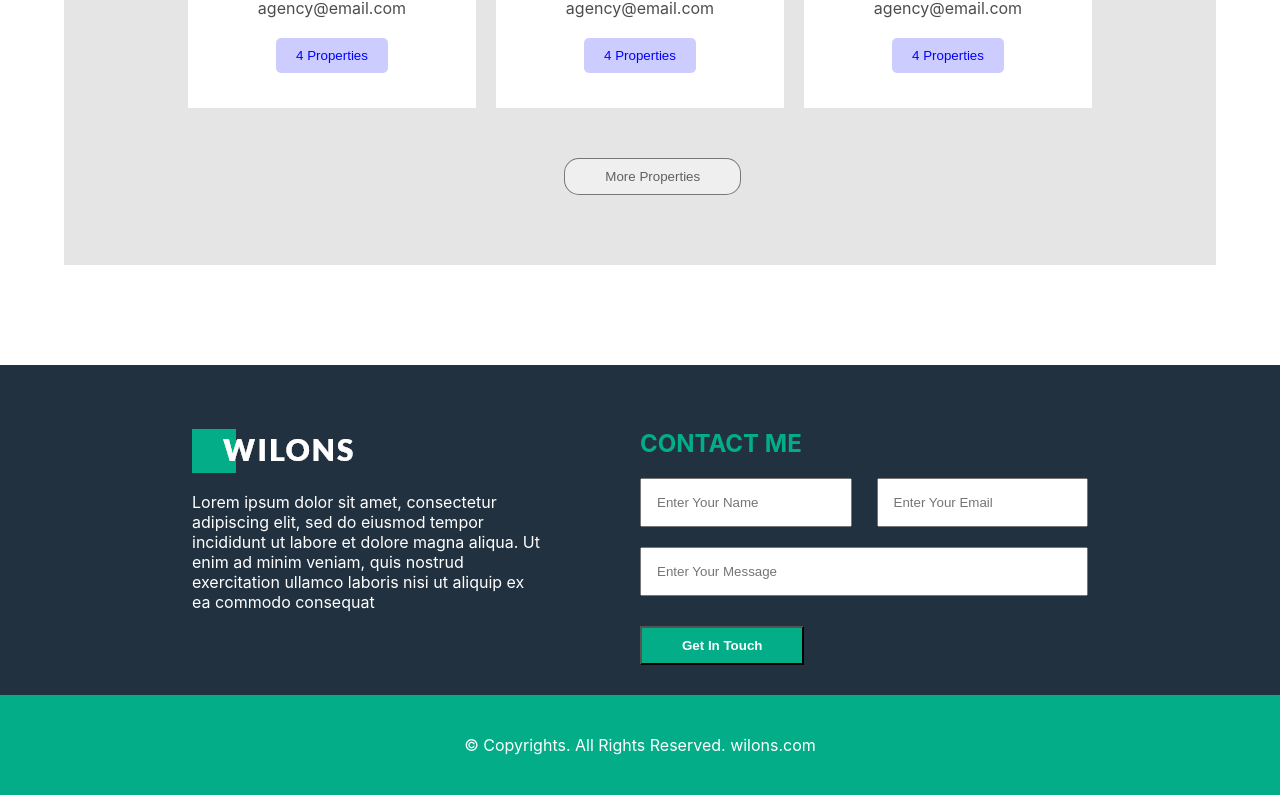
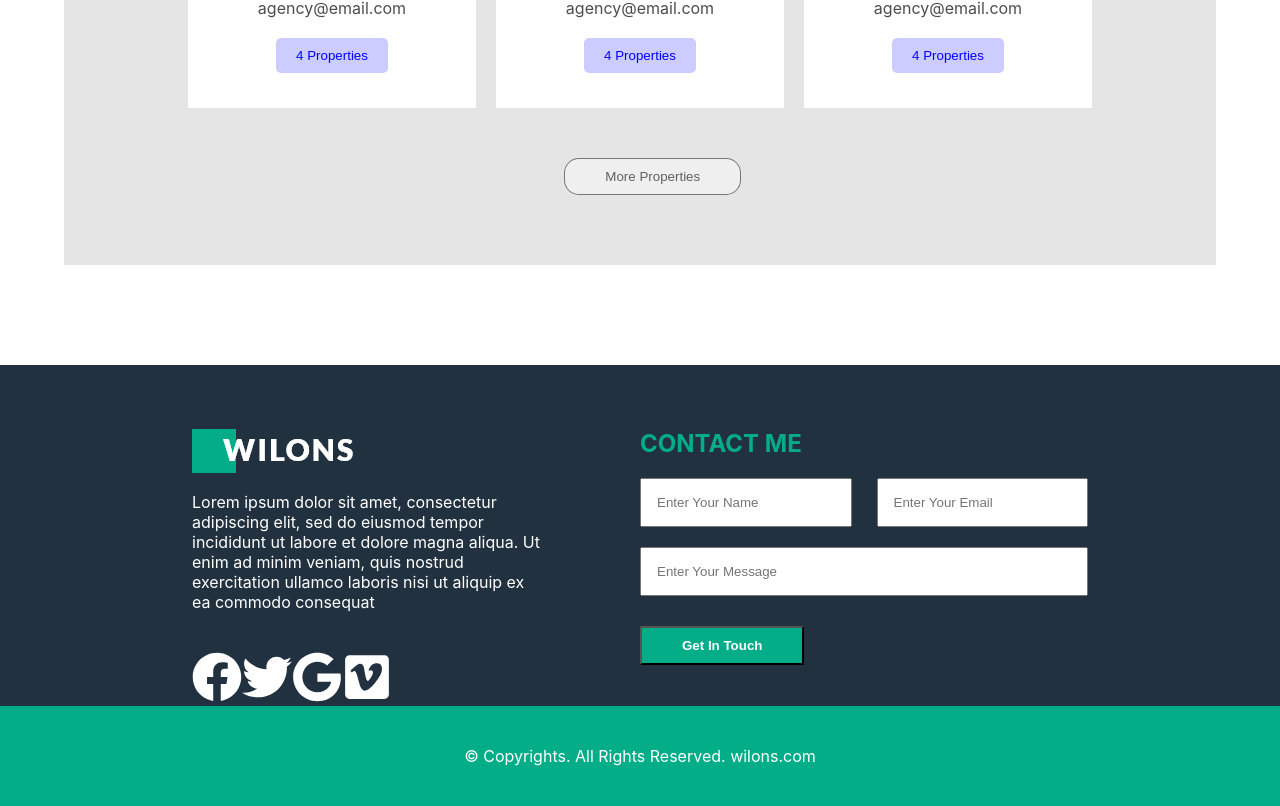
Before and after one commit to Archez-Studio/Wil, a React (Create React App) app: page / in a window 1280 px wide. Shown: the part 2797-3603 px from the top of the page. Built offline with nearby package versions, Linux system fonts and the light colour scheme.

Commit message:
Imported React icons library and added social media icons

```diff
--- a/package.json
+++ b/package.json
@@ -11,7 +11,7 @@
     "@testing-library/user-event": "^12.8.3",
     "react": "^17.0.2",
     "react-dom": "^17.0.2",
-    "react-icons": "^4.2.0",
+    "react-icons": "^4.3.1",
     "react-mdl": "^2.1.0",
     "react-router-dom": "^5.3.0",
     "react-scripts": "4.0.3",
--- a/src/components/HomePage/Contact.js
+++ b/src/components/HomePage/Contact.js
@@ -1,15 +1,44 @@
+import '../../css/contact.css'
+
+import { FaFacebook, FaGoogle, FaTwitter, FaVimeo } from 'react-icons/fa';
+
+import { IconContext } from "react-icons";
+import Logo from '../../assets/Logo.png'
 import React from 'react'
-import '../../css/contact.css'
-import Logo from '../../assets/Logo.png'
 
 const Contact = () => {
     return (
+
         <div className="contact">
             <div className="container-md flex">
                 <div className="wilons-description mid-div">
                     <img src={Logo} alt="logo"/>
+
                     <p style={{padding: '15px 0 40px', marginRight: '100px'}}>Lorem ipsum dolor sit amet, consectetur adipiscing elit, sed do eiusmod tempor incididunt ut labore et dolore magna aliqua. Ut enim ad minim veniam, quis nostrud exercitation ullamco laboris nisi ut aliquip ex ea commodo consequat</p>
                     <div className="social-icons flex">
+                    <IconContext.Provider
+                         value={{ color: 'white', size: '50px' }}
+                        >
+                         <a href="#" > <FaFacebook /> </a>
+                    </IconContext.Provider>
+
+                    <IconContext.Provider
+                         value={{ color: 'white', size: '50px' }}
+                        >
+                        <a href="#" > <FaTwitter /> </a>
+                    </IconContext.Provider>
+
+                    <IconContext.Provider
+                         value={{ color: 'white', size: '50px' }}
+                        >
+                         <a href="#" > <FaGoogle /> </a>
+                    </IconContext.Provider>
+
+                    <IconContext.Provider
+                         value={{ color: 'white', size: '50px' }}
+                        >
+                         <a href="#" > <FaVimeo /> </a>
+                    </IconContext.Provider>
 
                     </div>
                 </div>
--- a/src/components/Rentals/Rentals-home.js
+++ b/src/components/Rentals/Rentals-home.js
@@ -1,8 +1,12 @@
+import '../../css/showcase.css'
+
+import { Route, BrowserRouter as Router } from "react-router-dom"
+
+import { Link } from "react-router-dom";
 import React from 'react'
-import { Link } from "react-router-dom";
-import { BrowserRouter as Router, Route } from "react-router-dom"
+
 /*import { FontAwesomeIcon } from '@fortawesome/react-fontawesome'*/
-import '../../css/showcase.css'
+
 
 const Showcase = () => {
     return (
@@ -13,7 +17,7 @@ const Showcase = () => {
 
                     </div>
                     <div className="showcase-text">
-                        <p>Find Your <br/>Prestigious Home</p>
+                        <p>Find<br/>Prestigious Home</p>
                         <button>Start Now</button>
 
                         <div className="tabs">
```
Also changed, not shown: src/components/HomePage/Nav.js (+6 -4 lines), 1 other file (tests, documents, lock files or other folders).
